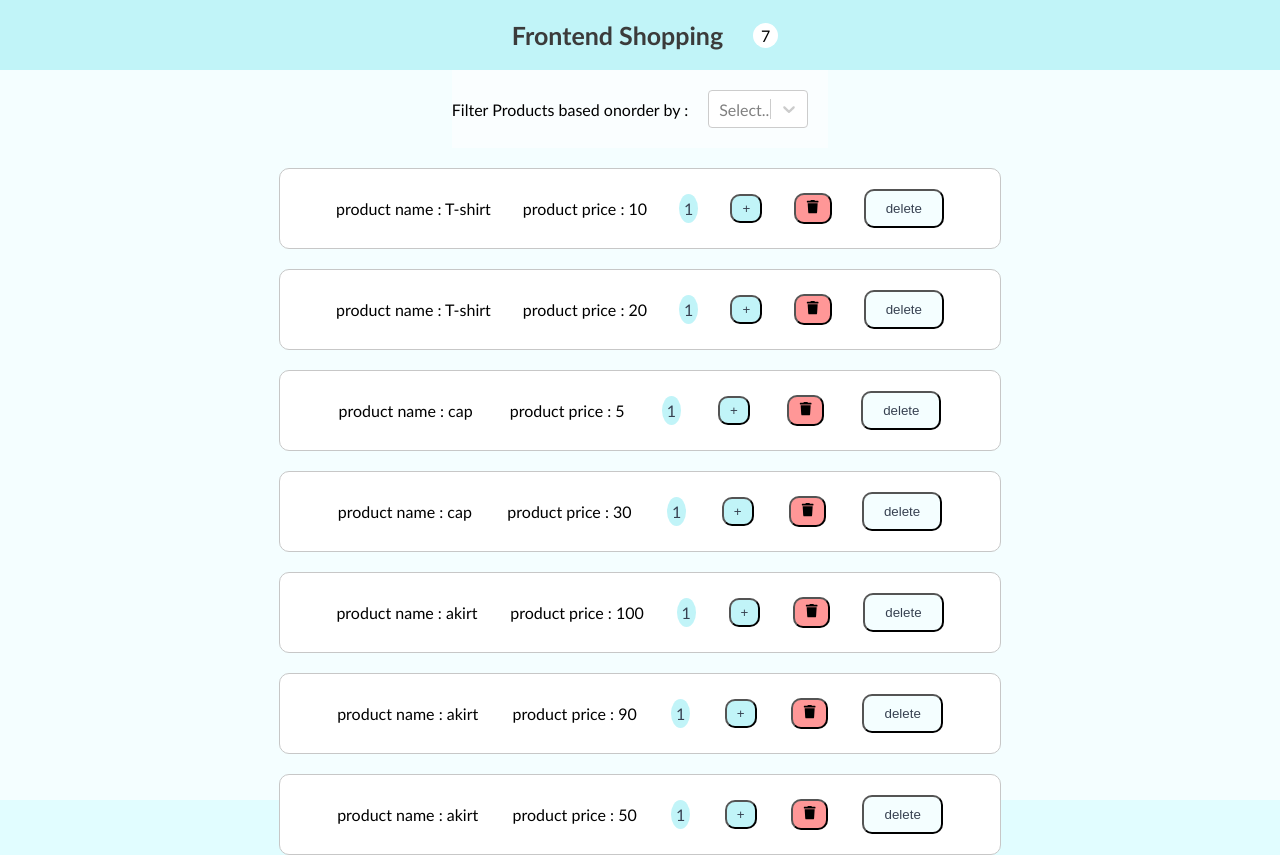
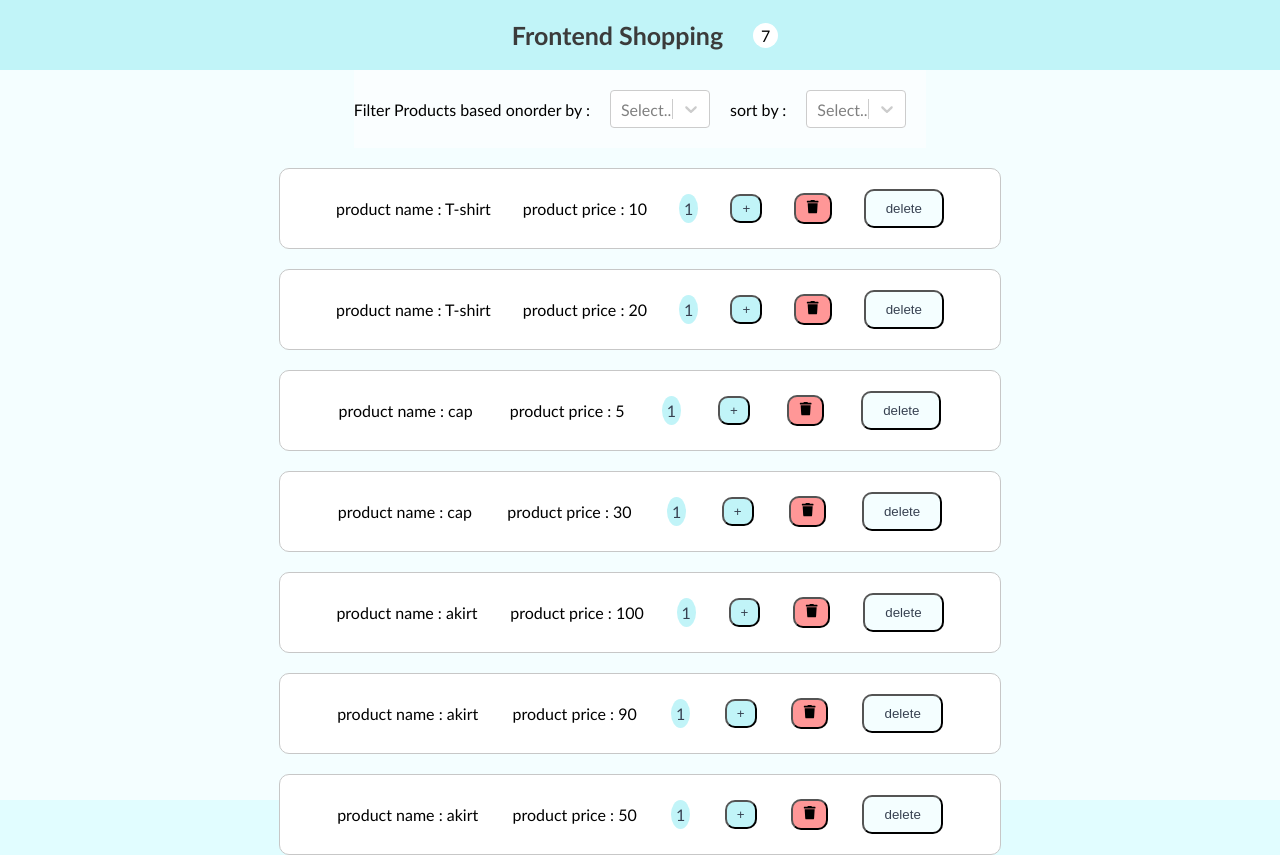
Before and after one commit to ZahraNejati79/first-react-, a React (Create React App) app: page / in a window 1280 px wide. Built offline with nearby package versions, Linux system fonts and the light colour scheme.

Commit message:
price sort by lodash

```diff
--- a/package.json
+++ b/package.json
@@ -3,6 +3,7 @@
   "version": "0.1.0",
   "private": true,
   "dependencies": {
+    "lodash": "^4.17.21",
     "react": "^17.0.2",
     "react-dom": "^17.0.2",
     "react-icons": "^4.2.0",
--- a/src/components/Filter/Filter.js
+++ b/src/components/Filter/Filter.js
@@ -10,14 +10,24 @@ const options = [
   { value: "XL", label: "XL" },
   { value: "XXL", label: "XXL" },
 ];
-
+const sortOptions = [
+  { value: "highest", label: "highest" },
+  { value: "lowest", label: "lowest" },
+];
 const Filter = () => {
   const dispatch = useProductAction();
   const [value, setValue] = useState("");
+  const [sort, setSort] = useState("");
   const filtertHandler = (selectedOption) => {
     console.log("selectedOption :", selectedOption);
     dispatch({ type: "filter", selectedOption });
+    dispatch({ type: "sort", selectedOption });
     setValue(selectedOption);
+  };
+  const sortHandler = (selectedOption) => {
+    console.log("selectedOption :", selectedOption);
+    dispatch({ type: "sort", selectedOption });
+    setSort(selectedOption);
   };
   return (
     <div className={styles.filterContainer}>
@@ -31,6 +41,15 @@ const Filter = () => {
           options={options}
         />
       </div>
+      <div className={styles.FilterSelect}>
+        sort by :
+        <Select
+          className={styles.Select}
+          value={sort}
+          onChange={sortHandler}
+          options={sortOptions}
+        />
+      </div>
     </div>
   );
 };
--- a/src/components/providerContext/providerContext.jsx
+++ b/src/components/providerContext/providerContext.jsx
@@ -1,6 +1,6 @@
 import React, { useContext, useReducer, useState } from "react";
 import { productsData } from "../db/products";
-
+import _ from "lodash";
 const ProductContext = React.createContext();
 const ProductContextDidPatcher = React.createContext();
 
@@ -57,6 +57,16 @@ const reducer = (state, action) => {
         });
 
         return Filtered;
+      }
+    }
+    case "sort": {
+      const value = action.selectedOption.value;
+      console.log("value :", value);
+      const product = [...state];
+      if (value === "lowest") {
+        return _.orderBy(product, ["price"], ["asc"]);
+      } else {
+        return _.orderBy(product, ["price"], ["desc"]);
       }
     }
     default:
```
